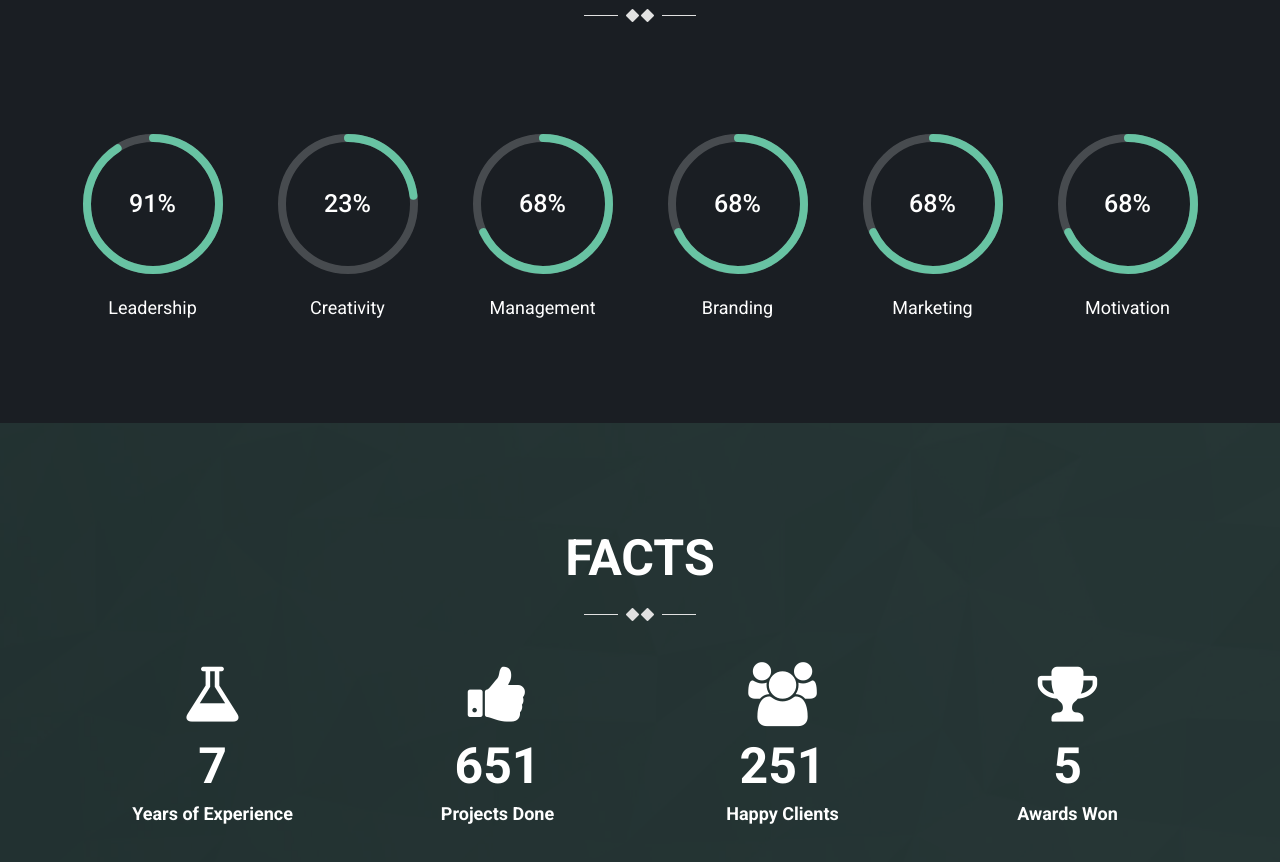
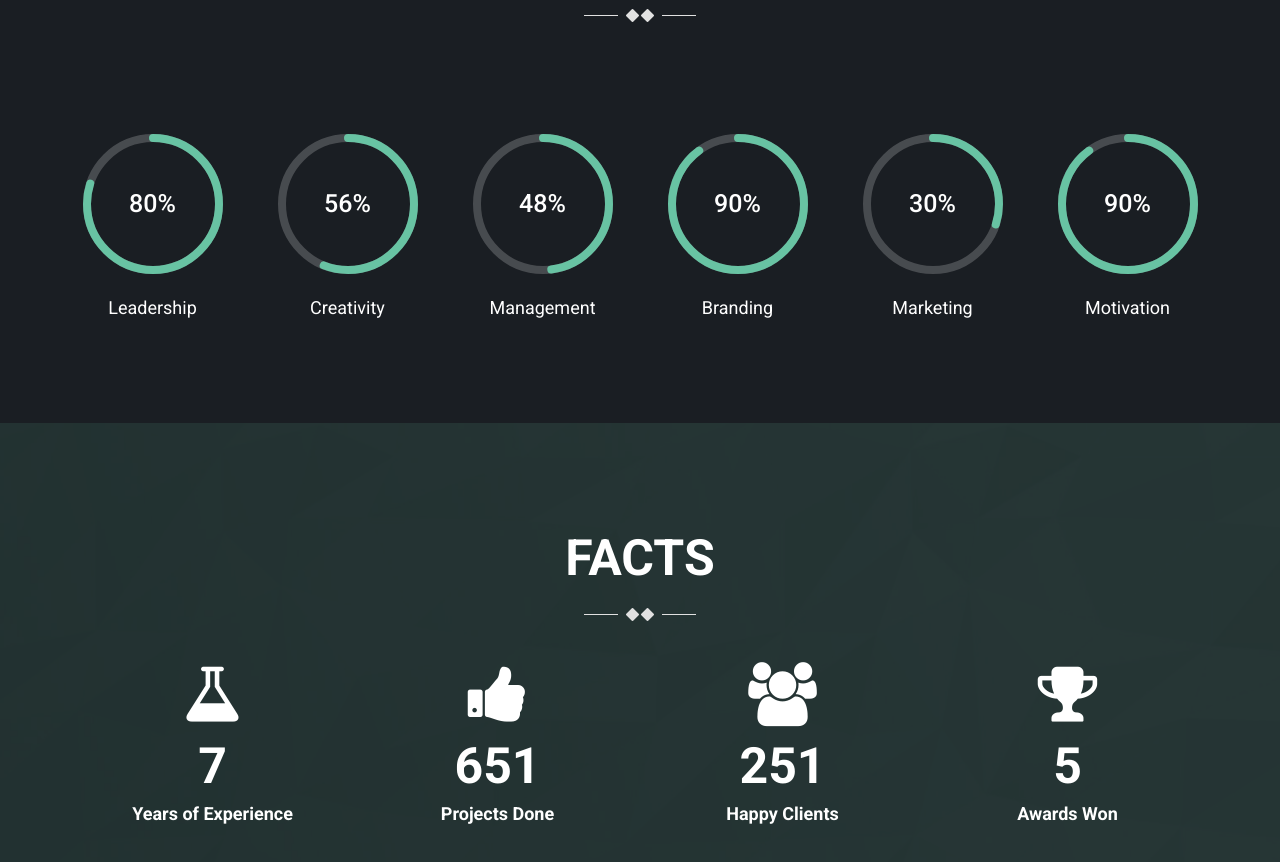
Before and after one commit to phichakkhana/ying02, a plain HTML site: page mod-iamx/index.html in a window 1280 px wide. Shown: the part 2100-2962 px from the top of the page. Drawn offline with Linux system fonts and the light colour scheme; some packages are replaced by stand-ins of ours; a script that the page names is missing.

Commit message:
อีกครั้ง

```diff
--- a/mod-iamx/index.html
+++ b/mod-iamx/index.html
@@ -159,7 +159,7 @@
 
       <div class="row more-skill text-center">
         <div class="col-xs-12 col-sm-4 col-md-2">
-          <div class="chart" data-percent="91" data-color="e74c3c">
+          <div class="chart" data-percent="80" data-color="e74c3c">
             <span class="percent"></span>
             <div class="chart-text">
               <span>leadership</span>
@@ -167,7 +167,7 @@
           </div>
         </div>
         <div class="col-xs-12 col-sm-4 col-md-2">
-          <div class="chart" data-percent="23" data-color="2ecc71">
+          <div class="chart" data-percent="56" data-color="2ecc71">
             <span class="percent"></span>
             <div class="chart-text">
               <span>Creativity</span>
@@ -175,7 +175,7 @@
           </div>
         </div>
         <div class="col-xs-12 col-sm-4 col-md-2">
-          <div class="chart" data-percent="68" data-color="3498db">
+          <div class="chart" data-percent="48" data-color="3498db">
             <span class="percent"></span>
             <div class="chart-text">
               <span>Management</span>
@@ -183,7 +183,7 @@
           </div>
         </div>
         <div class="col-xs-12 col-sm-4 col-md-2">
-          <div class="chart" data-percent="68" data-color="3498db">
+          <div class="chart" data-percent="90" data-color="3498db">
             <span class="percent"></span>
             <div class="chart-text">
               <span>Branding</span>
@@ -191,7 +191,7 @@
           </div>
         </div>
         <div class="col-xs-12 col-sm-4 col-md-2">
-          <div class="chart" data-percent="68" data-color="3498db">
+          <div class="chart" data-percent="30" data-color="3498db">
             <span class="percent"></span>
             <div class="chart-text">
               <span>Marketing</span>
@@ -199,7 +199,7 @@
           </div>
         </div>
         <div class="col-xs-12 col-sm-4 col-md-2">
-          <div class="chart" data-percent="68" data-color="3498db">
+          <div class="chart" data-percent="90" data-color="3498db">
             <span class="percent"></span>
             <div class="chart-text">
               <span>Motivation</span>
```
